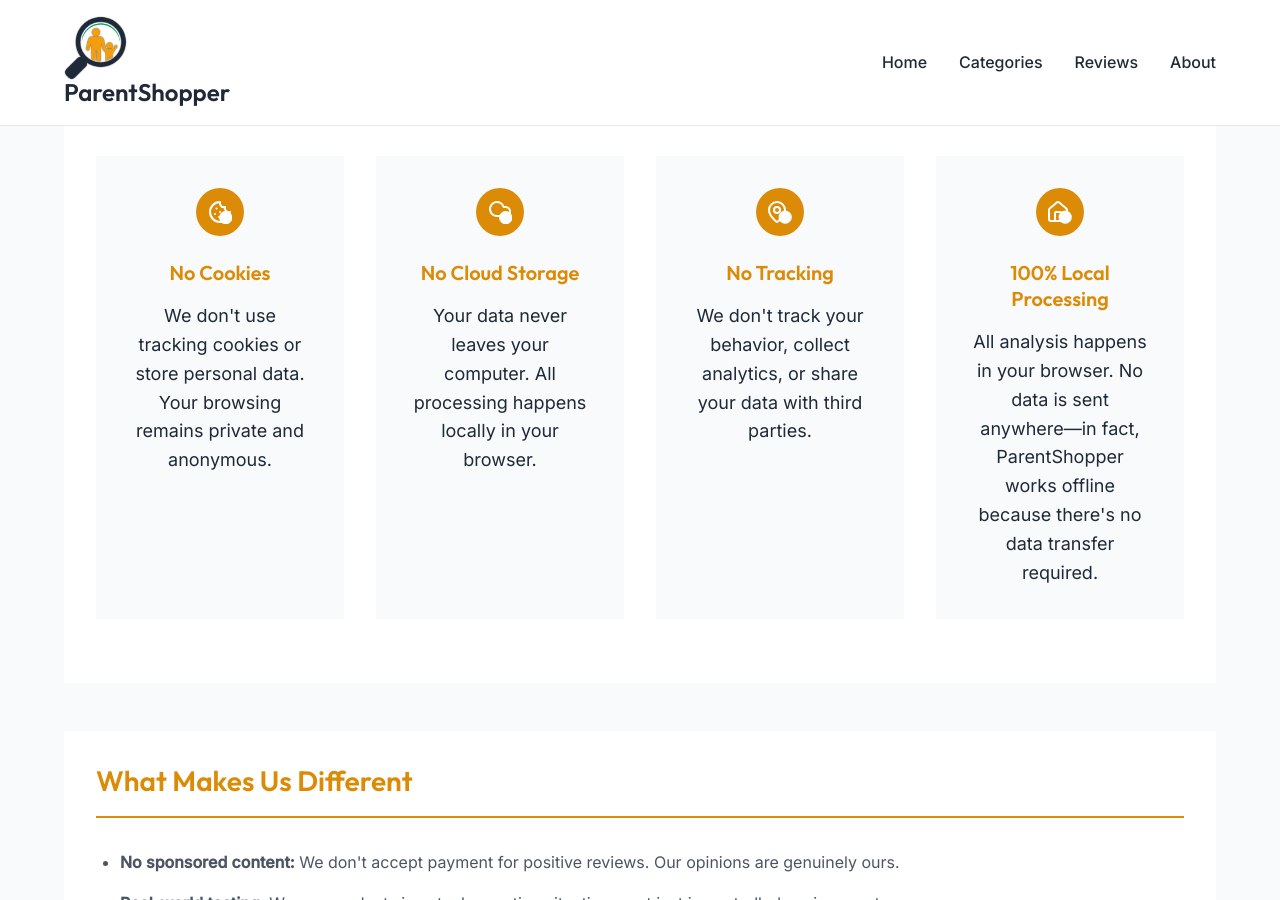
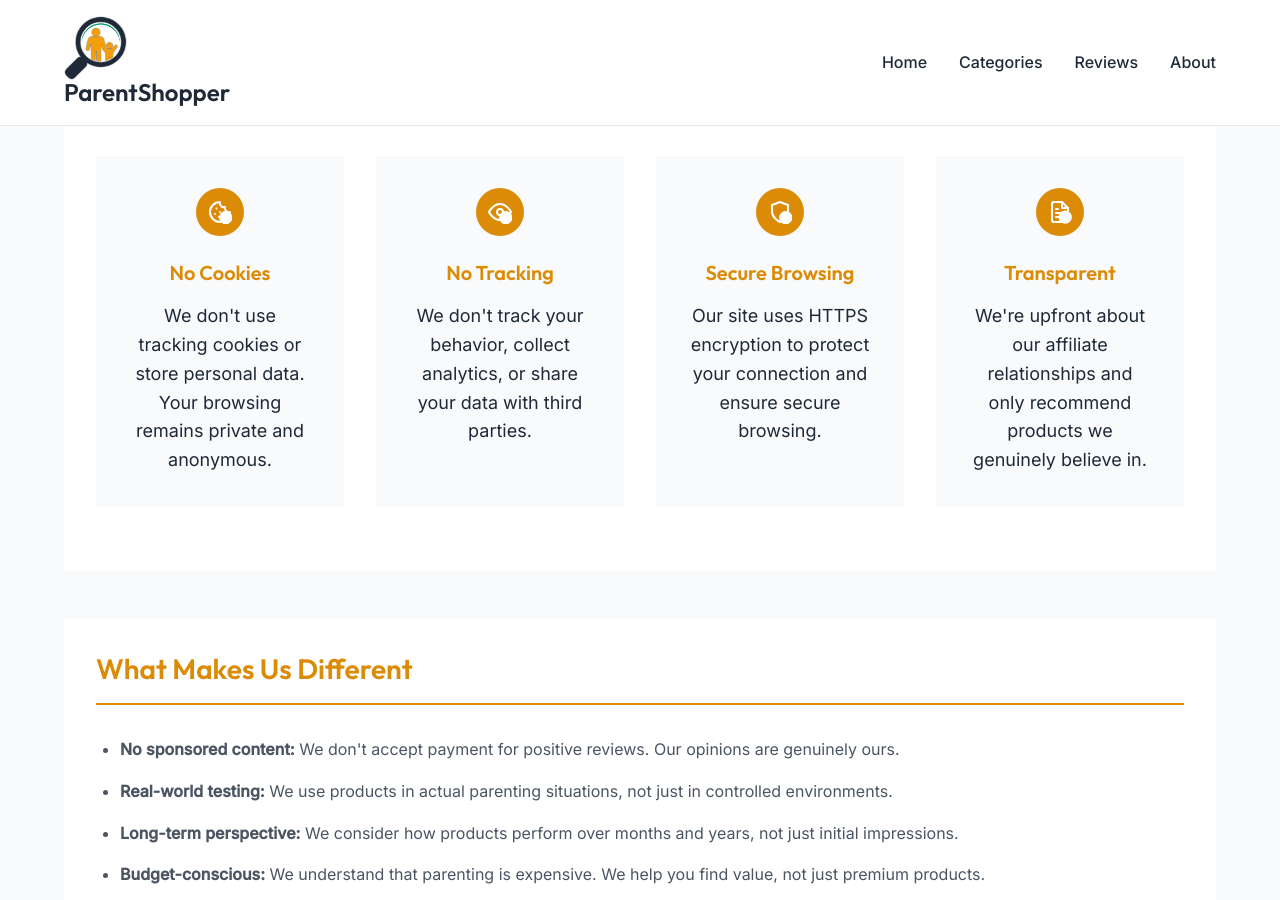
Before and after one commit to JaimeV365/parentshopper, a Jekyll site: the page built from about.html, in a window 1280 px wide and 900 px high, scrolled down 1460 px. Built offline with Jekyll 4.4.1, drawn with Linux system fonts in a browser that asks for light colours.

Commit message:
Fix privacy section - use example's icon design style but keep ParentShopper-relevant content

```diff
--- a/about.html
+++ b/about.html
@@ -82,32 +82,11 @@
                 <div class="privacy-item">
                     <div class="privacy-icon">
                         <svg width="24" height="24" viewBox="0 0 24 24" fill="none" stroke="currentColor" stroke-width="2" stroke-linecap="round" stroke-linejoin="round">
-                            <!-- Cloud base - moved up more -->
-                            <g transform="translate(0, -3)">
-                                <path d="M17.5 19H9a7 7 0 1 1 6.71-9h1.79a4.5 4.5 0 1 1 0 9Z"/>
-                            </g>
+                            <!-- Eye icon base -->
+                            <path d="M1 12s4-8 11-8 11 8 11 8-4 8-11 8-11-8-11-8z"/>
+                            <circle cx="12" cy="12" r="3"/>
                             <!-- Small X overlay in bottom-right corner -->
                             <g transform="translate(10.5, 10.5) scale(0.6)">
-                                <circle cx="12" cy="12" r="10" fill="white" stroke="currentColor"/>
-                                <path d="m15 9-6 6"/>
-                                <path d="m9 9 6 6"/>
-                            </g>
-                        </svg>
-                    </div>
-                    <h3>No Cloud Storage</h3>
-                    <p>Your data never leaves your computer. All processing happens locally in your browser.</p>
-                </div>
-
-                <div class="privacy-item">
-                    <div class="privacy-icon">
-                        <svg width="24" height="24" viewBox="0 0 24 24" fill="none" stroke="currentColor" stroke-width="2" stroke-linecap="round" stroke-linejoin="round">
-                            <!-- Map pin base - moved left -->
-                            <g transform="translate(-3, 0)">
-                                <path d="M20 10c0 4.993-5.539 10.193-7.399 11.799a1 1 0 0 1-1.202 0C9.539 20.193 4 14.993 4 10a8 8 0 0 1 16 0"/>
-                                <circle cx="12" cy="10" r="3"/>
-                            </g>
-                            <!-- Small X overlay in bottom-right corner -->
-                            <g transform="translate(10, 10) scale(0.6)">
                                 <circle cx="12" cy="12" r="10" fill="white" stroke="currentColor"/>
                                 <path d="m15 9-6 6"/>
                                 <path d="m9 9 6 6"/>
@@ -121,11 +100,29 @@
                 <div class="privacy-item">
                     <div class="privacy-icon">
                         <svg width="24" height="24" viewBox="0 0 24 24" fill="none" stroke="currentColor" stroke-width="2" stroke-linecap="round" stroke-linejoin="round">
-                            <!-- House base - moved left -->
-                            <g transform="translate(-2, 0)">
-                                <path d="M15 21v-8a1 1 0 0 0-1-1h-4a1 1 0 0 0-1 1v8"/>
-                                <path d="M3 10a2 2 0 0 1 .709-1.528l7-6a2 2 0 0 1 2.582 0l7 6A2 2 0 0 1 21 10v9a2 2 0 0 1-2 2H5a2 2 0 0 1-2-2z"/>
+                            <!-- Shield icon base -->
+                            <path d="M12 22s8-4 8-10V5l-8-3-8 3v7c0 6 8 10 8 10z"/>
+                            <!-- Small X overlay in bottom-right corner -->
+                            <g transform="translate(10.5, 10.5) scale(0.6)">
+                                <circle cx="12" cy="12" r="10" fill="white" stroke="currentColor"/>
+                                <path d="m15 9-6 6"/>
+                                <path d="m9 9 6 6"/>
                             </g>
+                        </svg>
+                    </div>
+                    <h3>Secure Browsing</h3>
+                    <p>Our site uses HTTPS encryption to protect your connection and ensure secure browsing.</p>
+                </div>
+
+                <div class="privacy-item">
+                    <div class="privacy-icon">
+                        <svg width="24" height="24" viewBox="0 0 24 24" fill="none" stroke="currentColor" stroke-width="2" stroke-linecap="round" stroke-linejoin="round">
+                            <!-- Document icon base -->
+                            <path d="M14 2H6a2 2 0 0 0-2 2v16a2 2 0 0 0 2 2h12a2 2 0 0 0 2-2V8z"/>
+                            <polyline points="14,2 14,8 20,8"/>
+                            <line x1="16" y1="13" x2="8" y2="13"/>
+                            <line x1="16" y1="17" x2="8" y2="17"/>
+                            <polyline points="10,9 9,9 8,9"/>
                             <!-- Small checkmark overlay in bottom-right corner -->
                             <g transform="translate(10, 10) scale(0.6)">
                                 <circle cx="12" cy="12" r="10" fill="white" stroke="currentColor"/>
@@ -133,8 +130,8 @@
                             </g>
                         </svg>
                     </div>
-                    <h3>100% Local Processing</h3>
-                    <p>All analysis happens in your browser. No data is sent anywhere—in fact, ParentShopper works offline because there's no data transfer required.</p>
+                    <h3>Transparent</h3>
+                    <p>We're upfront about our affiliate relationships and only recommend products we genuinely believe in.</p>
                 </div>
             </div>
         </section>
```
